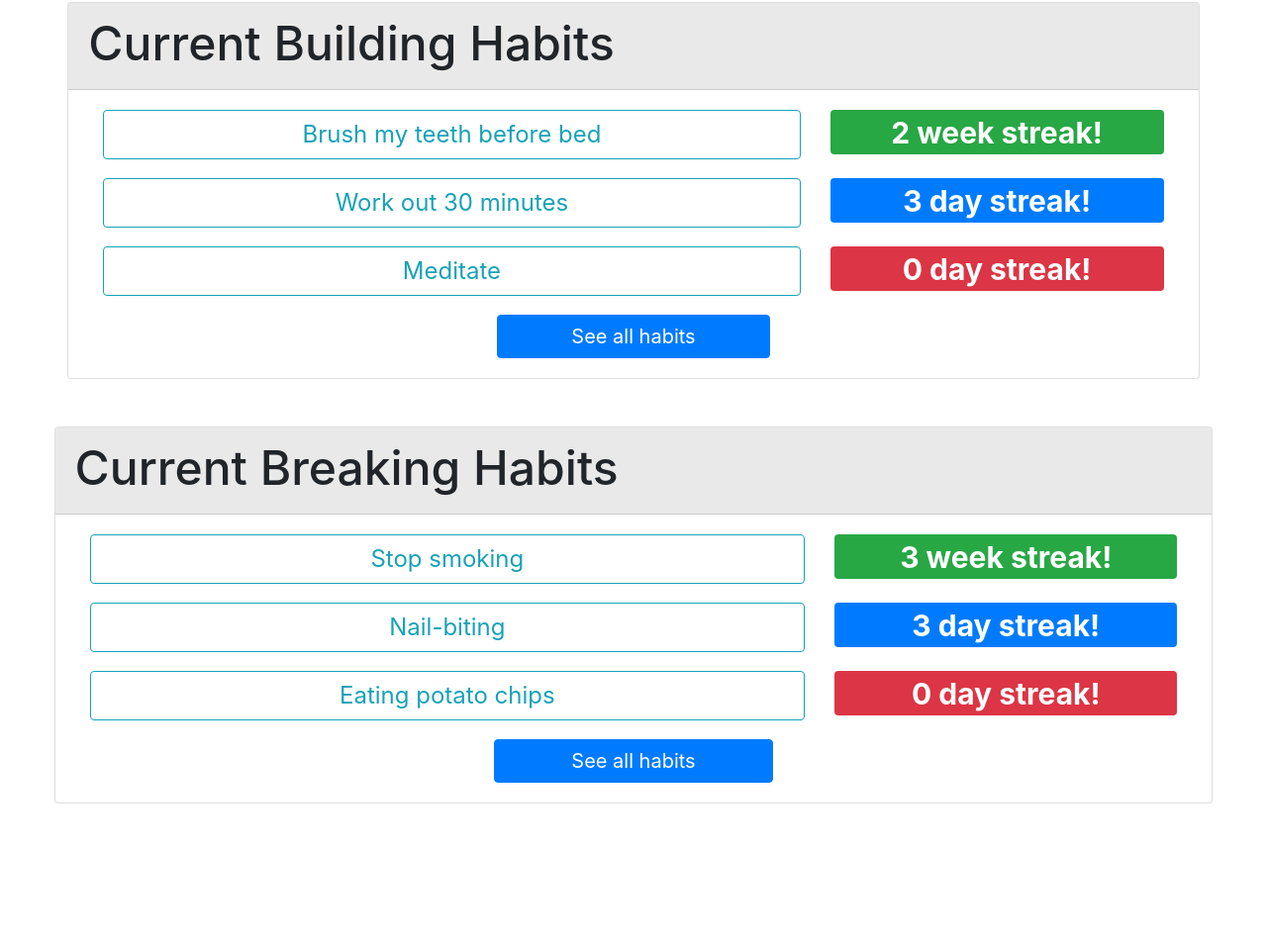
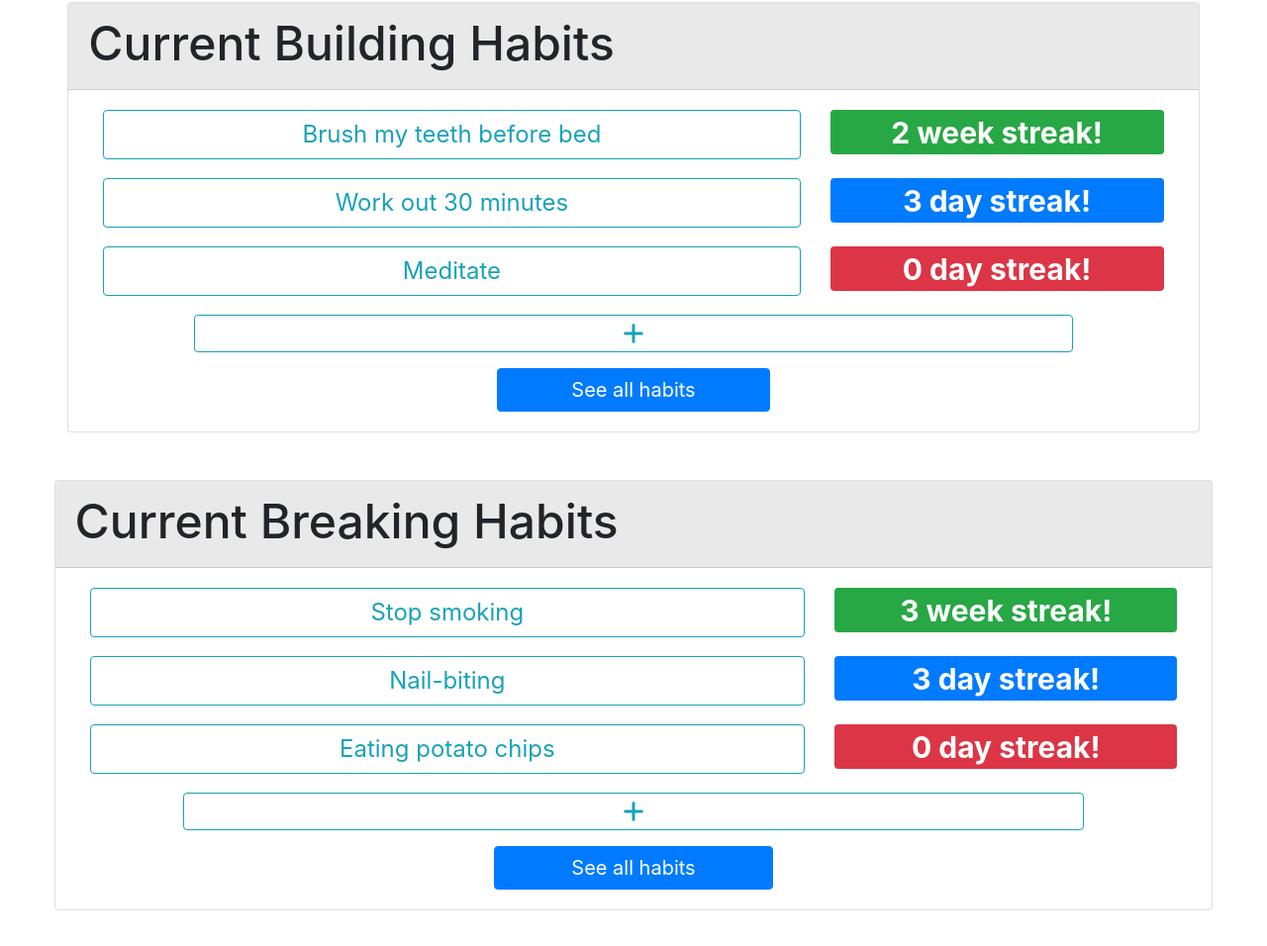
Before and after one commit to jchickie/habbitrabbit, a plain HTML site: page index.html in a window 1280 px wide. Shown: the part 1141-2097 px from the top of the page at 99% size. Before the commit the page ends 2001 px from the top, so only its background shows below. Drawn offline with nearby package versions, Linux system fonts and the light colour scheme; a web font is replaced by a local one.

Commit message:
add plus button to habit lists

```diff
--- a/index.html
+++ b/index.html
@@ -107,6 +107,17 @@
                     </h1>
                   </div>
                 </div>
+
+                <div class="row mb-3">
+                  <div class="col-10 offset-1">
+                    <button
+                      type="button"
+                      class="btn btn-outline-info w-100 habit-option"
+                    >
+                      <i class="fas fa-plus centerplus"></i>
+                    </button>
+                  </div>
+                </div>
               </div>
               <a
                 href="CurrentHabitBuilding.html"
@@ -176,6 +187,17 @@
                   </h1>
                 </div>
               </div>
+
+              <div class="row mb-3">
+                <div class="col-10 offset-1">
+                  <button
+                    type="button"
+                    class="btn btn-outline-info w-100 habit-option"
+                  >
+                    <i class="fas fa-plus centerplus"></i>
+                  </button>
+                </div>
+              </div>
             </div>
             <a
               href="CurrentHabitBreaking.html"
```
